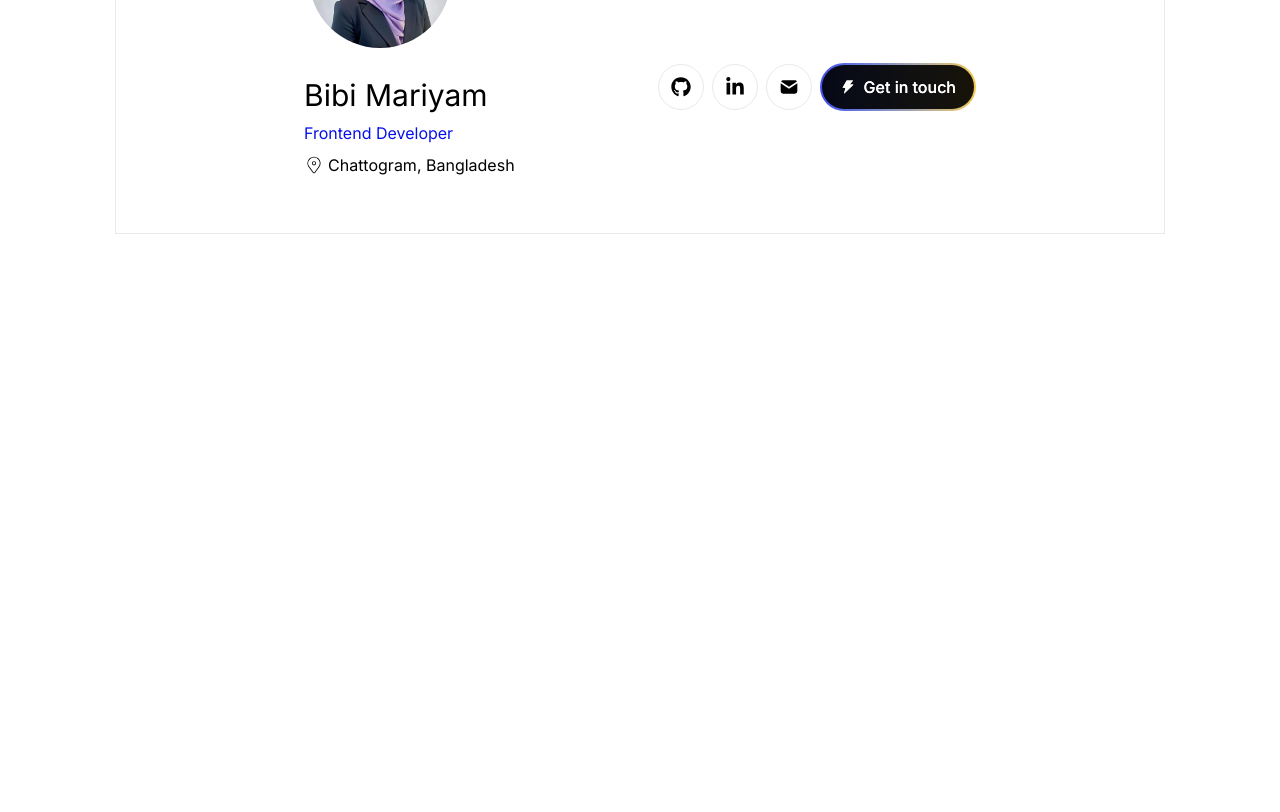
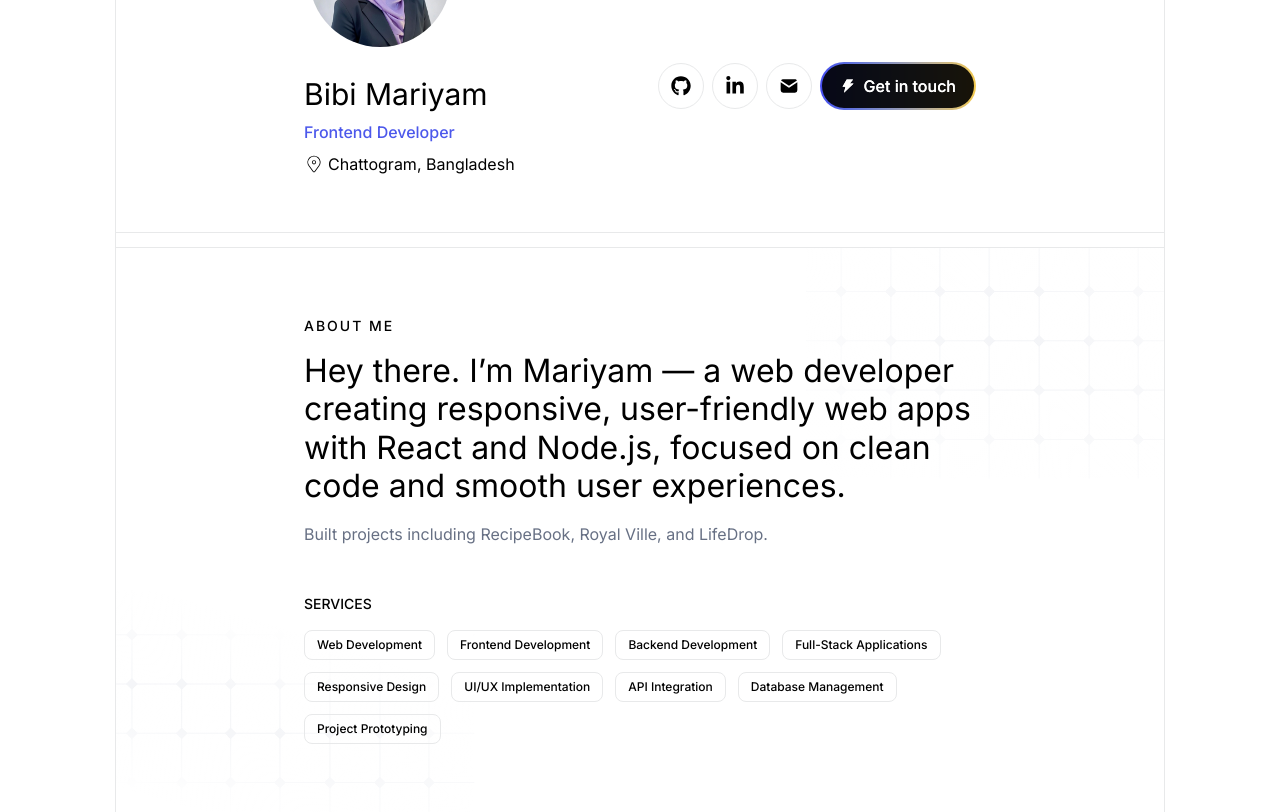
Before and after one commit to mariyamnavila/my-portfolio-main, a React (Vite) app: page / in a window 1280 px wide. Shown: the part 300-1112 px from the top of the page. Before the commit the page ends 800 px from the top, so only its background shows below. Built offline with nearby package versions, Linux system fonts and the light colour scheme.

Commit message:
added about section

```diff
--- a/src/App.jsx
+++ b/src/App.jsx
@@ -1,9 +1,11 @@
+import About from "./Components/About";
 import Hero from "./Components/Hero";
 
 const App = () => {
   return (
     <div>
       <Hero></Hero>
+      <About></About>
     </div>
   );
 };
--- /dev/null
+++ b/src/Components/About.jsx
@@ -0,0 +1,40 @@
+
+const About = () => {
+    const services = [
+        "Web Development",
+        "Frontend Development",
+        "Backend Development",
+        "Full-Stack Applications",
+        "Responsive Design",
+        "UI/UX Implementation",
+        "API Integration",
+        "Database Management",
+        // "Performance Optimization",
+        "Project Prototyping"
+    ];
+    return (
+        <section className="max-w-(--content-width) mx-auto ">
+            <div className="h-4 border border-(--border-soft)"></div>
+            <div className="bg-[url('./assets/download.svg')] bg-cover bg-center bg-no-repeat border-x border-(--border-soft) py-17">
+                <div class="max-w-2xl flex flex-col gap-9 sm:gap-12 mx-auto px-4 md:px-0">
+                    <div class="flex flex-col gap-4">
+                        <p class="text-sm tracking-[2px] text-primary uppercase font-medium">About Me</p>
+                        <h2 class="text-xl md:text-3xl lg:text-[32px]">Hey there. I’m Mariyam — a web developer creating responsive, user-friendly web apps with React and Node.js, focused on clean code and smooth user experiences.</h2>
+                        <h5 class="text-(--text-secondary)">Built projects including RecipeBook, Royal Ville, and LifeDrop.</h5>
+                    </div>
+                    <div class="flex flex-col gap-4">
+                        <p class="text-sm uppercase font-medium">Services</p>
+                        <div class="flex flex-wrap gap-2 sm:gap-3">
+                            {
+                                services.map(ser=><span class="inline-flex items-center justify-center border border-(--border-soft) text-xs font-medium w-fit whitespace-nowrap shrink-0 py-1.5 px-3 rounded-lg">{ser}</span>)
+                            }
+
+                        </div>
+                    </div>
+                </div>
+            </div>
+        </section>
+    );
+};
+
+export default About;
--- a/src/Components/Hero.jsx
+++ b/src/Components/Hero.jsx
@@ -9,7 +9,7 @@ const Hero = () => {
     return (
         <section className="max-w-(--content-width) mx-auto px-5 lg:px-0">
             <img className='w-(--content-width) h-70 object-cover mx-auto' src={bannerImg} alt="" />
-            <div className='border border-(--border-soft)'>
+            <div className='border-x border-(--border-soft)'>
                 <div className='max-w-2xl mx-auto relative'>
                     <div>
                         <img src={my} alt="" className='absolute -top-20 left-1/2 -translate-x-1/2 md:left-auto md:translate-x-0 rounded-full border-5 border-white w-38' />
@@ -17,7 +17,7 @@ const Hero = () => {
                     <div className='flex flex-col md:flex-row justify-between items-center'>
                         <div className='space-y-2 pt-24 text-center md:text-left pb-10 md:pb-14'>
                             <h3 className='text-2xl md:text-3xl '>Bibi Mariyam</h3>
-                            <p className='text-[#0810e9]'>Frontend Developer</p>
+                            <p className='text-[#4C58EB] font-medium'>Frontend Developer</p>
                             <div className='flex items-center justify-center md:justify-start'>
                                 <CiLocationOn className='text-xl mr-1' />
                                 Chattogram, Bangladesh
--- a/src/index.css
+++ b/src/index.css
@@ -6,6 +6,7 @@
   --border-soft: #e8e9ea;
   --hover-soft: #F3F4F4;
   --extra-color: #F3CA4D;
+  --text-secondary:#677084;
   --content-width: 1050px;
 
   /* --font-heading: 'Poppins', sans-serif;
```
Also changed, not shown: src/assets/download.svg (added).
